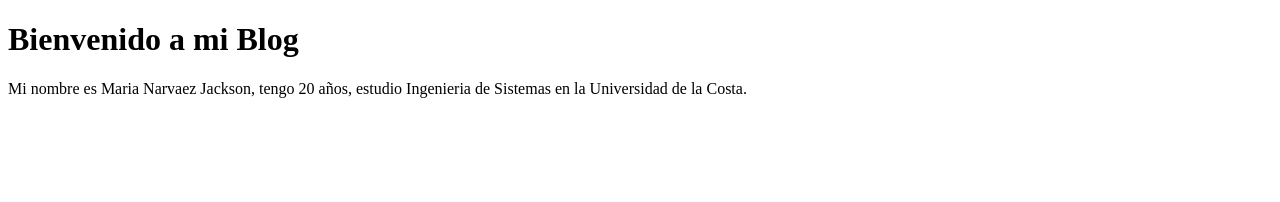
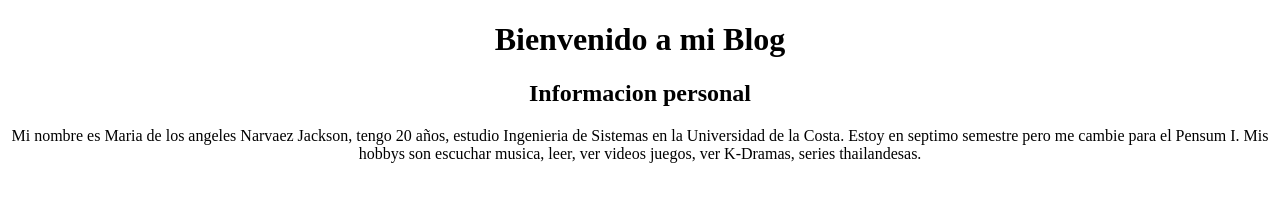
Before and after one commit to Ma25Ja09/Miercoles_Git_BP, a plain HTML site: page index.html in a window 1280 px wide. Drawn offline with Linux system fonts and the light colour scheme.

Commit message:
Se agrego mas texto

```diff
--- a/index.html
+++ b/index.html
@@ -6,7 +6,9 @@
     <title>Mi Proyecto de Vida</title>
 </head>
 <body>
-    <h1>Bienvenido a mi Blog</h1>
-    <p>Mi nombre es Maria Narvaez Jackson, tengo 20 años, estudio Ingenieria de Sistemas en la Universidad de la Costa.</p>
+    <center><h1>Bienvenido a mi Blog</h1></center>
+    <center><h2>Informacion personal</h2></center>
+    <center><p>Mi nombre es Maria de los angeles Narvaez Jackson, tengo 20 años, estudio Ingenieria de Sistemas en la Universidad de la Costa. Estoy en septimo semestre
+        pero me cambie para el Pensum I. Mis hobbys son escuchar musica, leer, ver videos juegos, ver K-Dramas, series thailandesas.</p></center>
 </body>
 </html>
```
